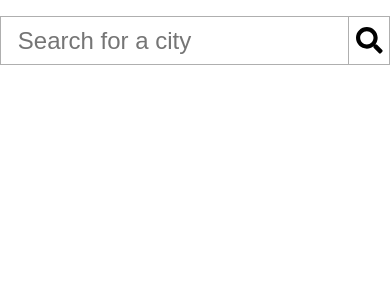
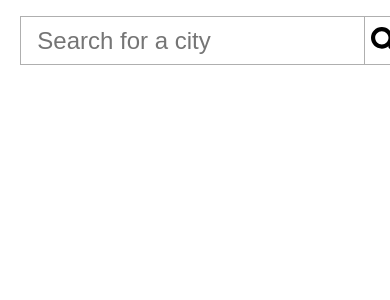
Before and after one commit to jadlers/simple-forecast, a React (Create React App) app: page / in a window 390 px wide. Shown: the top 300 px of the page. Built offline with nearby package versions, Linux system fonts and the light colour scheme; the HTML template or start-up script is replaced by a standard one.

Commit message:
Add general app styling
Mobile first design

```diff
--- /dev/null
+++ b/src/App.css
@@ -0,0 +1,4 @@
+.app {
+  width: 90%;
+  margin-left: 5%;
+}
--- a/src/App.js
+++ b/src/App.js
@@ -1,5 +1,6 @@
 import React, { Component } from 'react';
 import { searchLocation } from './api-requests';
+import './App.css';
 
 import Search from './search';
 import City from './city';
@@ -22,7 +23,7 @@ class App extends Component {
 
   render() {
     return (
-      <div>
+      <div className="app">
         <Search onSubmit={e => this.newSearch(e)} />
         {this.state.cities.map(data => <City key={data.Key} data={data} />)}
       </div>
```
